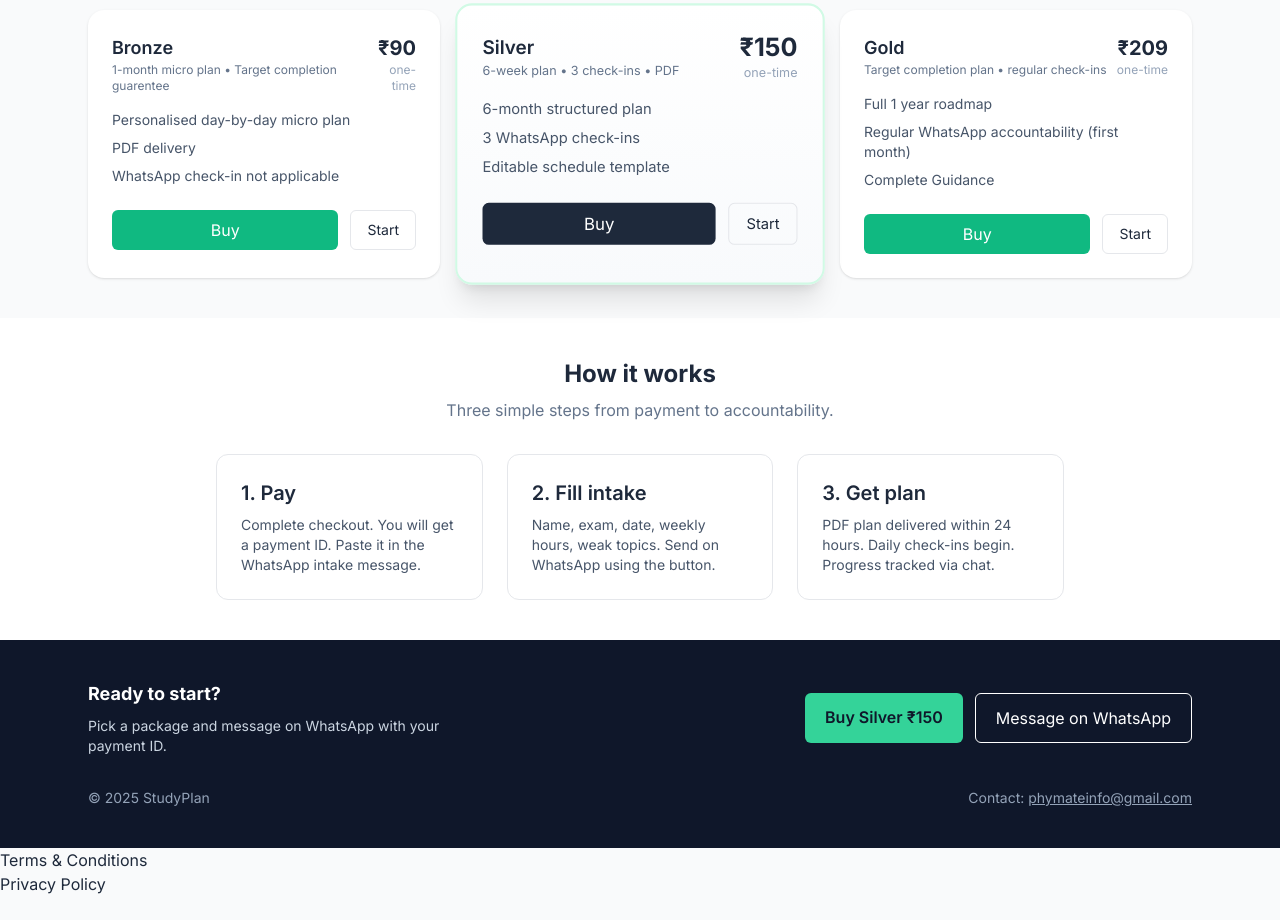
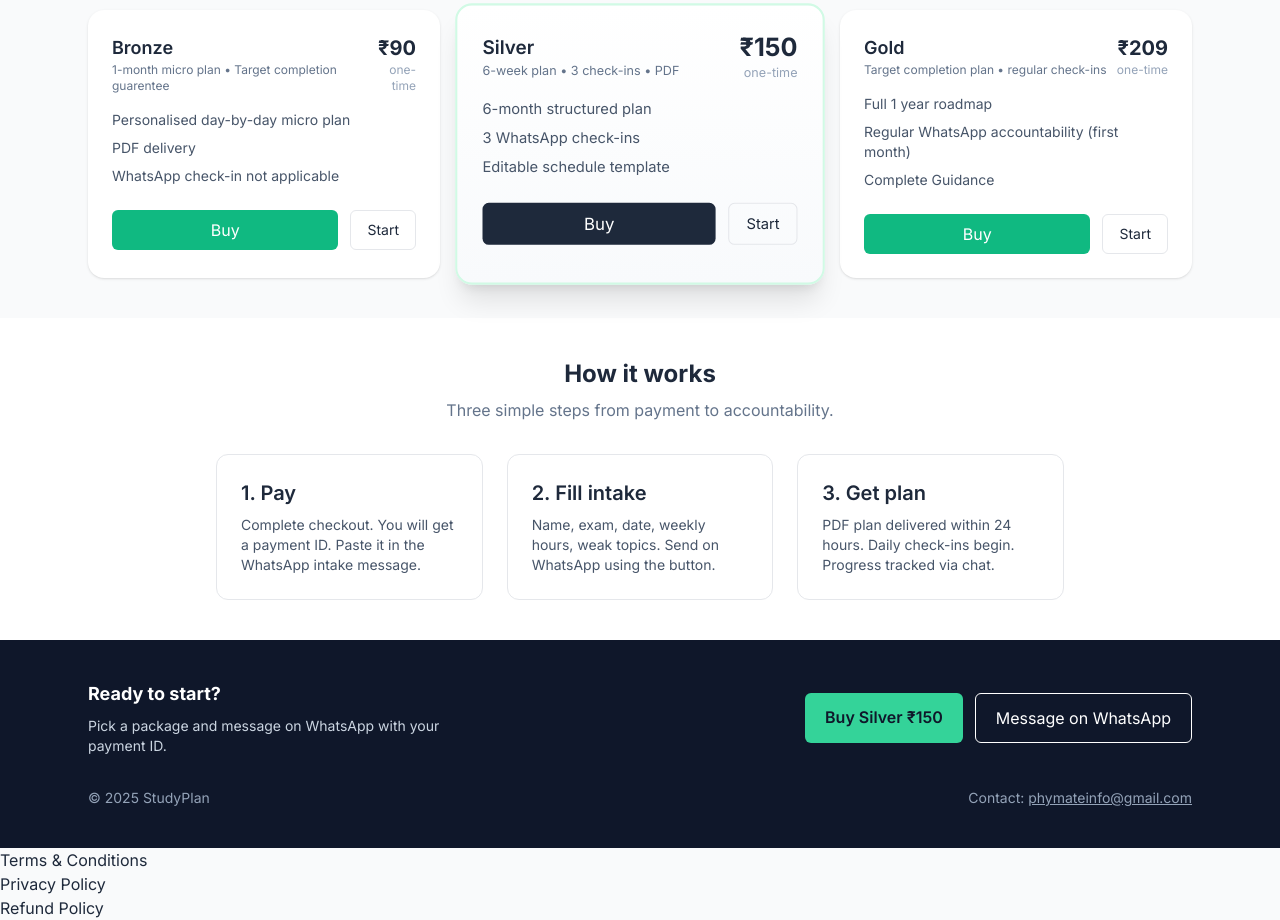
Before and after one commit to KS2179/Phymate, a plain HTML site: page index.html in a window 1280 px wide. Shown: the part 655-1575 px from the top of the page. Before the commit the page ends 1551 px from the top, so only its background shows below. Drawn offline with nearby package versions, Linux system fonts and the light colour scheme.

Commit message:
Update index.html

```diff
--- a/index.html
+++ b/index.html
@@ -232,5 +232,6 @@
 </script>
   <p><a href="terms.html">Terms & Conditions </a></p>
 <p> <a href="privacy.html"> Privacy Policy </p>
+  <p> <a href="privacy.html"> Refund Policy </p>
 </body>
 </html>
```
